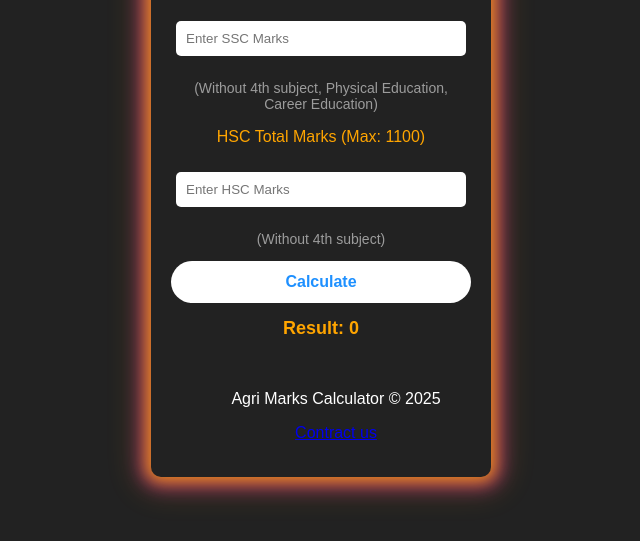
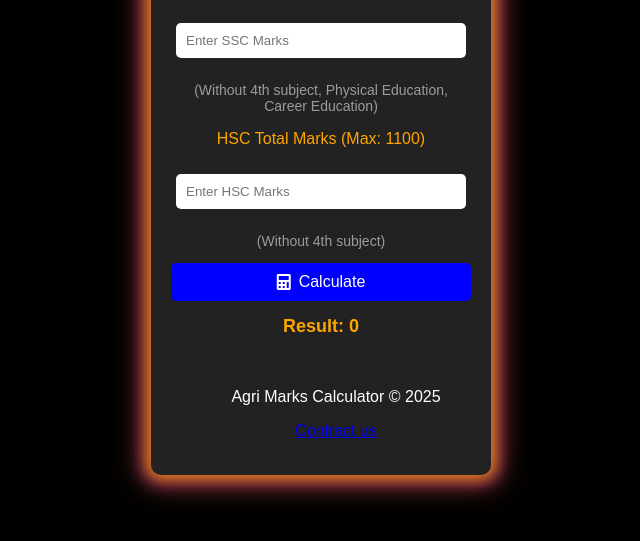
Before and after one commit to shad9105/App, a plain HTML site: page index.html in a window 1280 px wide. Shown: the part 217-758 px from the top of the page, without its empty margins (319-959 px from the left). Drawn offline with Linux system fonts and the light colour scheme.

Commit message:
Update index.html

```diff
--- a/index.html
+++ b/index.html
@@ -82,100 +82,9 @@
         <input type="number" id="hscMarks" placeholder="Enter HSC Marks" max="1100" min="0">
         <p class="info-text">(Without 4th subject)</p> <!-- Added additional text for HSC -->
 
-  <style>
-        body {
-            display: flex;
-            justify-content: center;
-            align-items: center;
-            height: 100vh;
-            margin: 0;
-            font-family: 'Arial', sans-serif;
-            background-color: #222;
-        }
-
-        .submit-btn {
-            position: relative;
-            padding: 12px 24px;
-            font-family: 'Arial', sans-serif;
-            font-weight: bold;
-            font-size: 16px;
-            color: #1e90ff; /* Blue text on white */
-            background-color: #ffffff;
-            border: none;
-            border-radius: 25px;
-            cursor: pointer;
-            transition: all 0.3s ease;
-            outline: none;
-            z-index: 1;
-            overflow: hidden;
-            box-shadow: none;
-        }
-
-        .submit-btn::before {
-            content: '';
-            position: absolute;
-            top: -2px;
-            left: -2px;
-            right: -2px;
-            bottom: -2px;
-            border-radius: 25px;
-            background: linear-gradient(45deg,
-                #ff0000, #ff7300, #fffb00, #48ff00,
-                #00ffd5, #002bff, #7a00ff, #ff00c8, #ff0000);
-            background-size: 400%;
-            z-index: -1;
-            opacity: 0;
-            transition: 0.5s;
-            animation: rgb-border 20s linear infinite;
-        }
-
-        .submit-btn:hover {
-            color: white;
-            /* Shadow effect - now with RGB colors that match the border */
-            box-shadow: 0 0 15px rgba(30, 144, 255, 0.7),
-                        0 0 30px rgba(0, 255, 213, 0.5),
-                        0 0 45px rgba(122, 0, 255, 0.3);
-        }
-
-        .submit-btn:hover::before {
-            opacity: 1;
-        }
-
-        .submit-btn:active {
-            transform: scale(0.98);
-            /* More intense shadow when clicked */
-            box-shadow: 0 0 20px rgba(30, 144, 255, 0.9),
-                        0 0 40px rgba(0, 255, 213, 0.7),
-                        0 0 60px rgba(122, 0, 255, 0.5);
-        }
-
-        @keyframes rgb-border {
-            0% {
-                background-position: 0 0;
-            }
-            50% {
-                background-position: 400% 0;
-            }
-            100% {
-                background-position: 0 0;
-            }
-        }
-    </style>
-</head>
-<body>
-    <button class="submit-btn" type="submit">Calculate</button>
-
-    <script>
-        // Enhanced click effect with shadow
-        document.querySelector('.submit-btn').addEventListener('click', function() {
-            this.style.transform = 'scale(0.98)';
-            this.style.boxShadow = '0 0 25px rgba(30, 144, 255, 1), 0 0 50px rgba(0, 255, 213, 0.8), 0 0 75px rgba(122, 0, 255, 0.6)';
-
-            setTimeout(() => {
-                this.style.boxShadow = '0 0 15px rgba(30, 144, 255, 0.7), 0 0 30px rgba(0, 255, 213, 0.5), 0 0 45px rgba(122, 0, 255, 0.3)';
-            }, 300);
-        });
-    </script>
+          <button onclick="calculateMarks()">
+            <i class="fas fa-calculator"></i> Calculate
+        </button>
 
 
 
```
